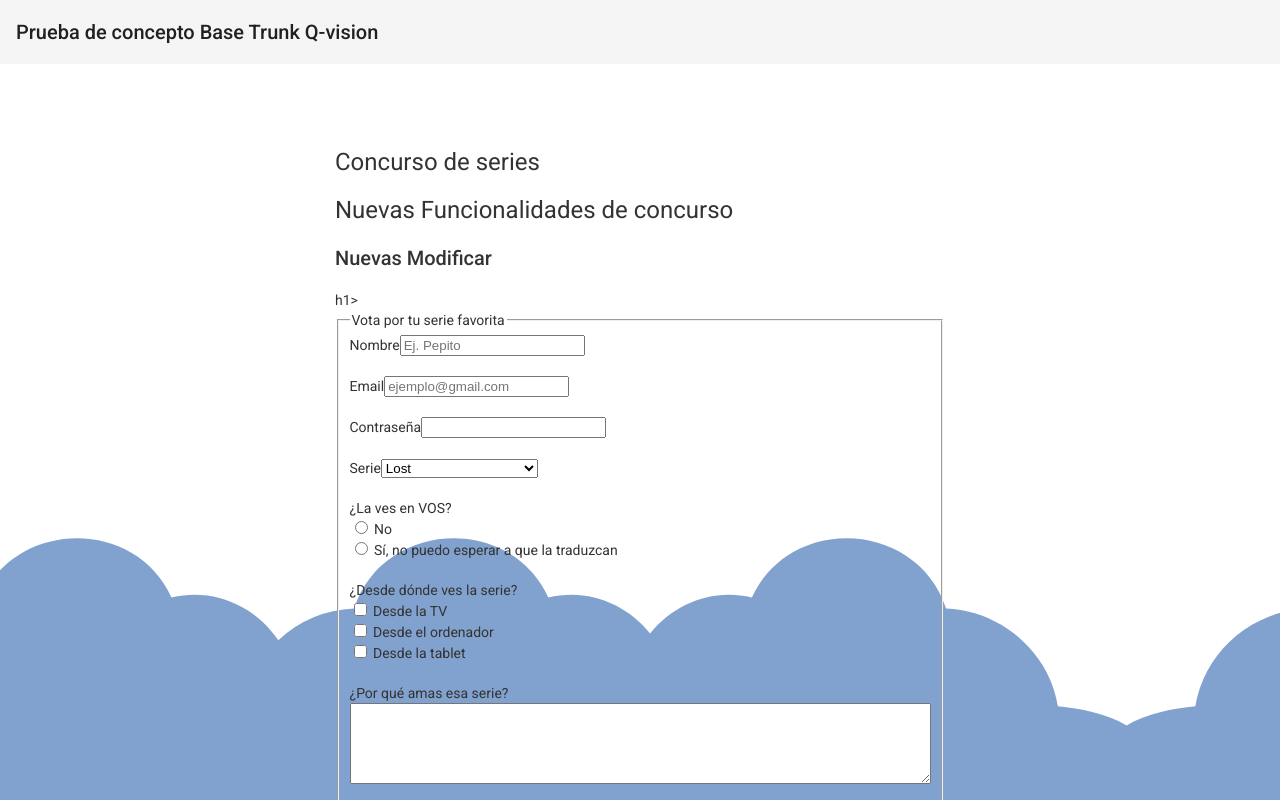
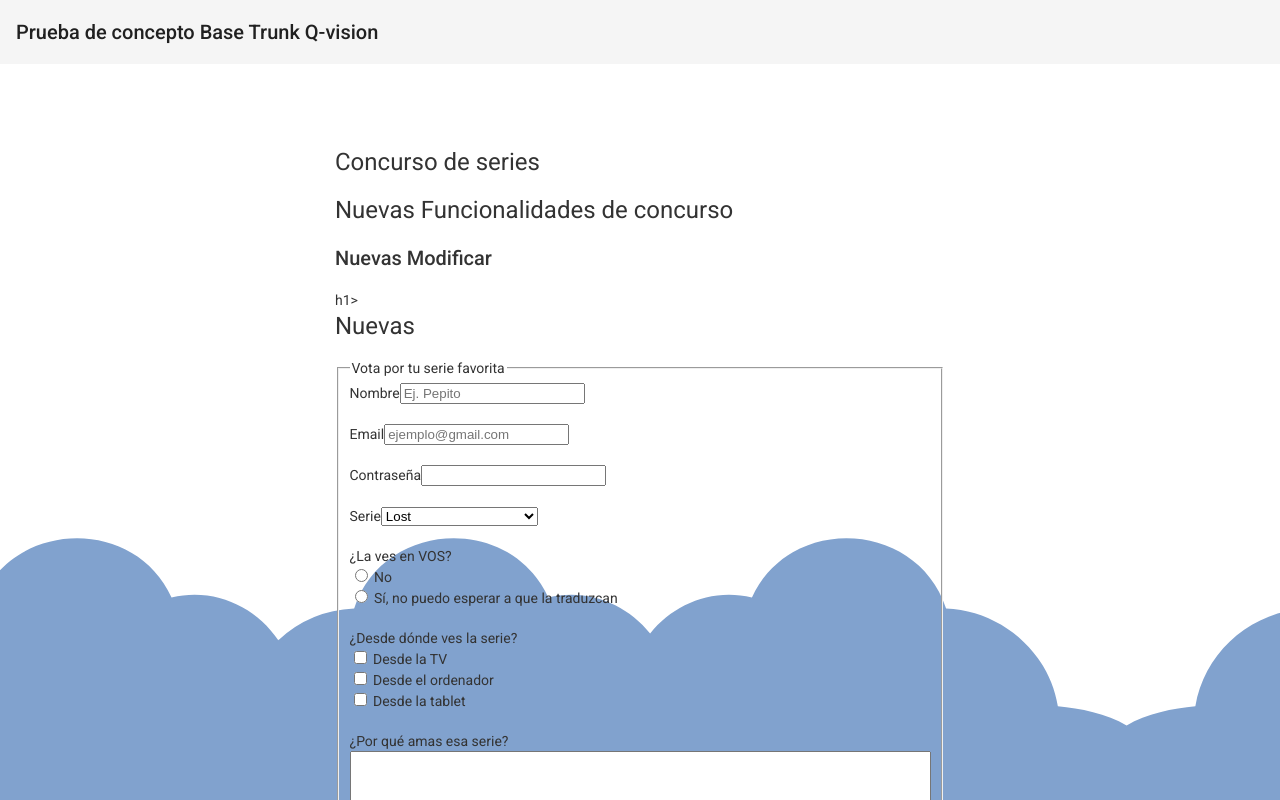
Before and after one commit to DCastroQV/Prueba-de-concepto, an Angular app: page /concurso in a window 1280 px wide. Shown: the top 800 px of the page. Built offline with nearby package versions, Linux system fonts and the light colour scheme.

Commit message:
Modificacion 3 RQ-Edgar-01

```diff
--- a/src/app/concurso/concurso.component.html
+++ b/src/app/concurso/concurso.component.html
@@ -8,6 +8,7 @@
 	<h1>Concurso de series</h1>
 	<h1>Nuevas Funcionalidades de concurso</h1>
 	<h2>Nuevas Modificar</h2>h1>
+	<h1>Nuevas</h1>
 	<form>
 		<fieldset>
 			<legend>Vota por tu serie favorita</legend>
```
